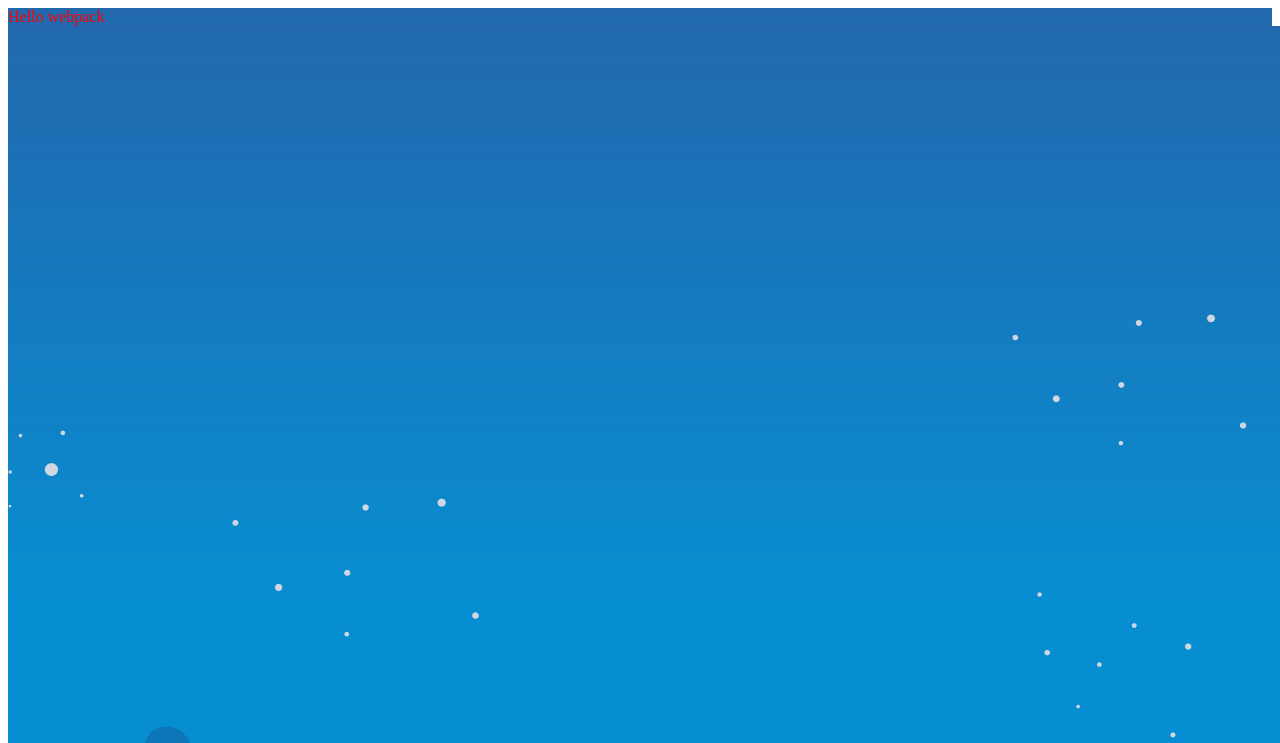
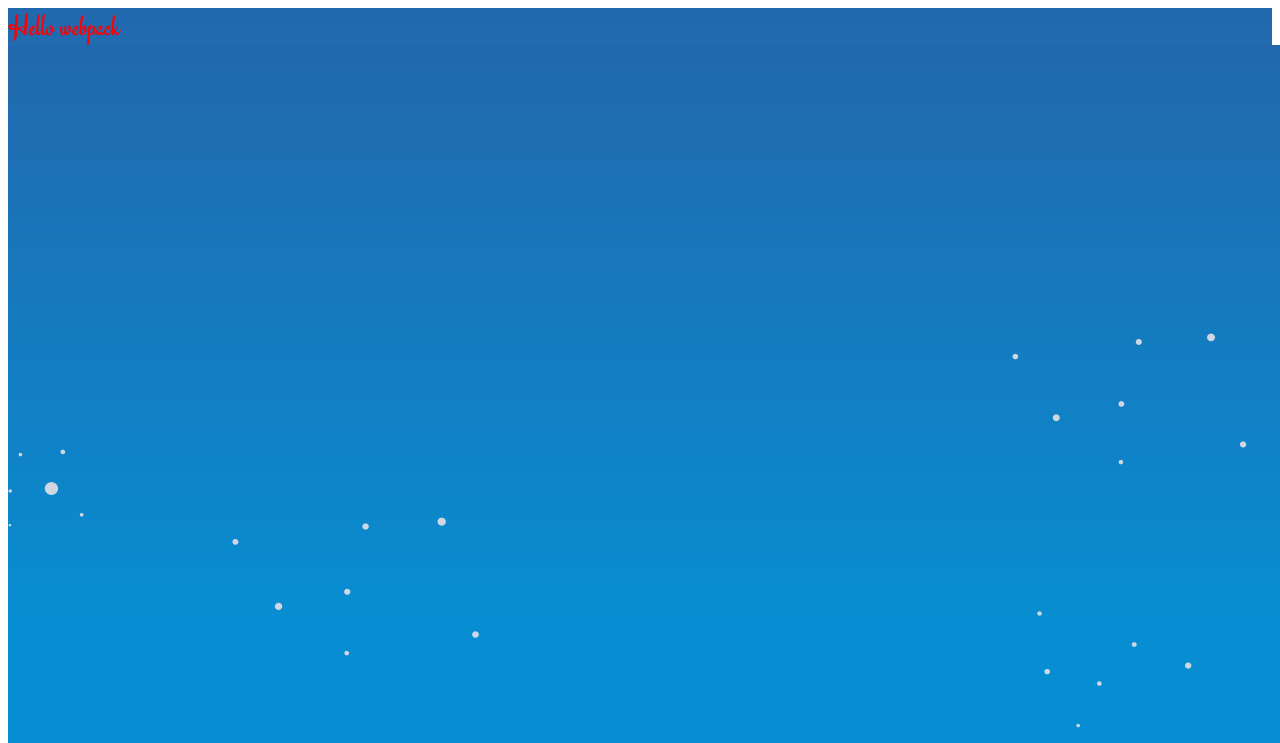
Before and after one commit to katsisaac50/webpackdemo, a website built with webpack: page dist/index.html in a window 1280 px wide. Shown: the top 743 px of the page. Built offline with nearby package versions, Linux system fonts and the light colour scheme; files whose address does not match are found by name.

Commit message:
imported font added to css sheet

```diff
--- a/src/style.css
+++ b/src/style.css
@@ -1,4 +1,14 @@
+@font-face {
+       font-family: 'MyFont';
+       src:  url('./my-font.woff2') format('woff2'),
+             url('./my-font.woff') format('woff');
+       font-weight: 600;
+       font-style: normal;
+     }
+
 .hello {
     color: red;
+    font-family: 'MyFont';
+    font-size: 30px;
     background: url('./icon.png');
   }
```
